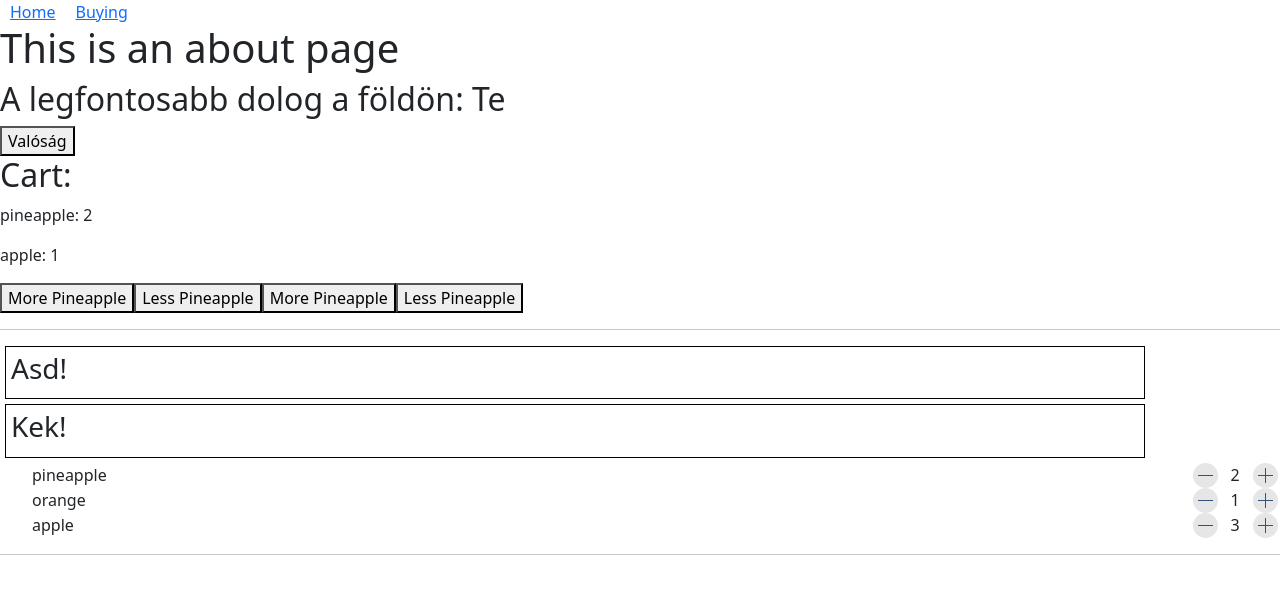
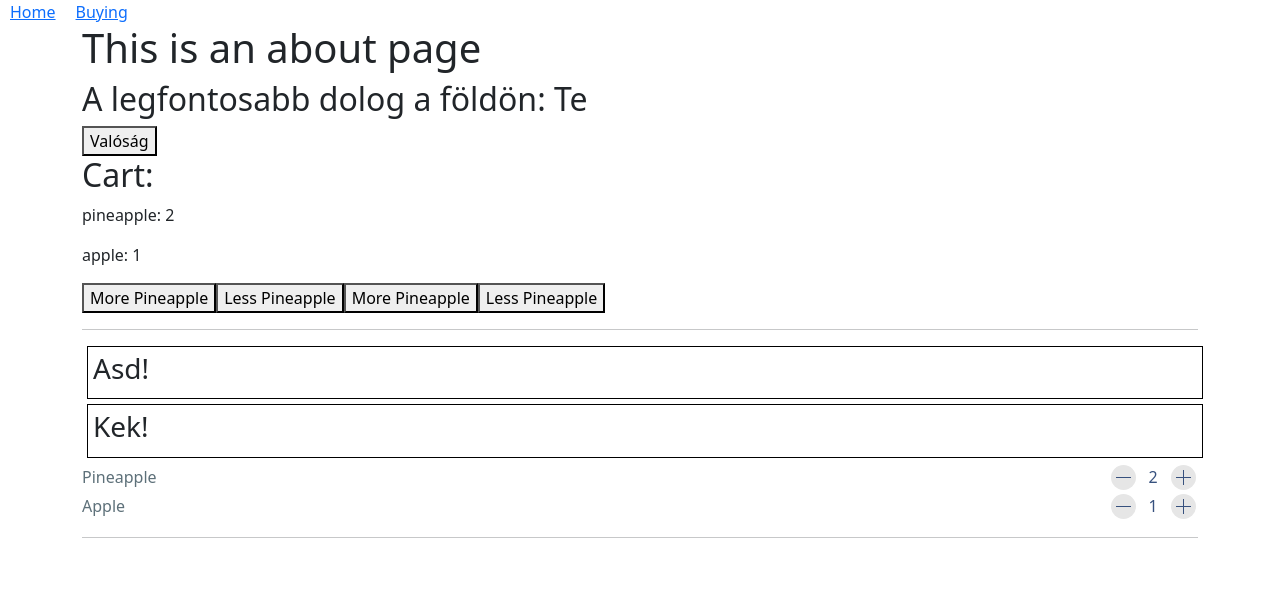
Before and after one commit to bubment/junction2022-gZ2PWMssA, a Vue app in the folder frontend/: page /about in a window 1280 px wide. Shown: the top 594 px of the page. Built offline with nearby package versions, Linux system fonts and the light colour scheme.

Commit message:
Add our colors as variables, and half-ready counter list

```diff
--- a/frontend/src/assets/main.css
+++ b/frontend/src/assets/main.css
@@ -2,3 +2,14 @@ html, body {
   margin: 0;
   padding: 0;
 }
+
+html {
+  /* Our colors */
+  /* Use like: color: var(--cc-primary); */
+  --cc-primary: #37517e;
+  --cc-secondary: #5d7079;
+  --cc-tetriary: #768e9c;
+  --cc-accent: #0097c7;
+  --cc-accent-hover: #0084b3;
+  --cc-accent-active: #0077a5;
+}
--- a/frontend/src/components/CounterList.vue
+++ b/frontend/src/components/CounterList.vue
@@ -2,29 +2,33 @@
   <ul class="counterList">
     <li v-for="(count, name) in items" v-bind:key="name">
       <span class="name">{{ name }}</span>
-      <span class="iconWrap"><img class="icon" src="../assets/i-minus.svg" /></span>
+      <span class="iconWrap">
+        <img class="icon" src="../assets/i-minus.svg" @click="decrementFunction(name)" />
+      </span>
       <span class="iconWrap">{{ count }}</span>
-      <span class="iconWrap"><img class="icon" src="../assets/i-plus.svg"/></span>
+      <span class="iconWrap">
+        <img class="icon" src="../assets/i-plus.svg" @click="incrementFunction(name)" />
+      </span>
     </li>
   </ul>
 </template>
 
-<style scoped>
-.counterList {
-  /* background: lightgrey; */
-}
+<style scoped scss>
 .name {
   justify-content: flex-start !important;
-}
-.name::first-letter {
-  text-transform: uppercase;
+  text-transform: capitalize;
+  color: var(--cc-secondary);
 }
 .counterList {
   flex-direction: column;
+  padding: 0;
+  margin: 0;
 }
 .counterList li {
   display: flex;
   list-style: none;
+  padding: 2px 0;
+  margin: 0;
 }
 .counterList li > * {
   flex: 1 0;
@@ -38,6 +42,7 @@
   display: flex;
   justify-content: center;
   align-items: center;
+  color: var(--cc-primary);
 }
 .icon {
   width: 25px;
@@ -52,7 +57,9 @@ import { defineComponent } from 'vue'
 
 export default defineComponent({
   props: [
-    "items"
+    "items",
+    "incrementFunction",
+    "decrementFunction"
   ]
 })
 </script>
--- a/frontend/src/router/index.js
+++ b/frontend/src/router/index.js
@@ -4,6 +4,7 @@ import AboutView from '../views/AboutView.vue'
 import BuyingView from '../views/BuyingView.vue'
 import CartView from '../views/CartView.vue'
 import RecommendationsView from '../views/RecommendationsView.vue'
+import MyShoppingList from '../views/MyShoppingList.vue'
 
 const router = createRouter({
   history: createWebHistory(import.meta.env.BASE_URL),
@@ -33,6 +34,11 @@ const router = createRouter({
       name: 'recommendations',
       component: RecommendationsView
     },
+    {
+      path: '/my-shopping-list',
+      name: 'my shopping list',
+      component: MyShoppingList
+    },
 
   ]
 })
--- a/frontend/src/views/AboutView.vue
+++ b/frontend/src/views/AboutView.vue
@@ -1,5 +1,5 @@
 <template>
-  <div class="about">
+  <div class="about container">
     <h1>This is an about page</h1>
     <h2>A legfontosabb dolog a földön: {{name}}</h2>
     <button @click="getAbout()">Valóság</button>
@@ -15,7 +15,9 @@
     <TemplateBox message="Asd!" submessage=""></TemplateBox>
     <TemplateBox message="Kek!" submessage=""></TemplateBox>
     <CounterList
-      :items="{'pineapple': 2, 'orange': 1, 'apple': 3}"
+      :items="cartStore.items"
+      :incrementFunction="cartStore.incrementItem"
+      :decrementFunction="cartStore.decrementItem"
     />
     <hr />
   </div>
--- /dev/null
+++ b/frontend/src/views/MyShoppingList.vue
@@ -0,0 +1,42 @@
+<template>
+  <div class="myShoppingList container">
+    <h1>My Shopping list</h1>
+    <h2>A legfontosabb dolog a földön: {{name}}</h2>
+    <CounterList
+      :items="cartStore.items"
+      :incrementFunction="cartStore.incrementItem"
+      :decrementFunction="cartStore.decrementItem"
+    />
+    <hr />
+  </div>
+</template>
+
+<style>
+</style>
+<script>
+import backendService from '../services/backend-service'
+import CounterList from '../components/CounterList.vue';
+import { useCartStore } from '../stores/cart'
+import { defineComponent } from 'vue'
+
+export default defineComponent({
+  name: 'MyShoppingList',
+  setup() {
+    const cartStore = useCartStore()
+    return {cartStore}
+  },
+  data() {
+    return {
+      name: 'Te'
+    };
+  },
+  components:{ CounterList },
+  methods: {
+    getAbout: async function(){
+      const about = (await backendService.getAbout()).data;
+      this.name = about.name;
+    }
+  }
+})
+
+</script>
```
